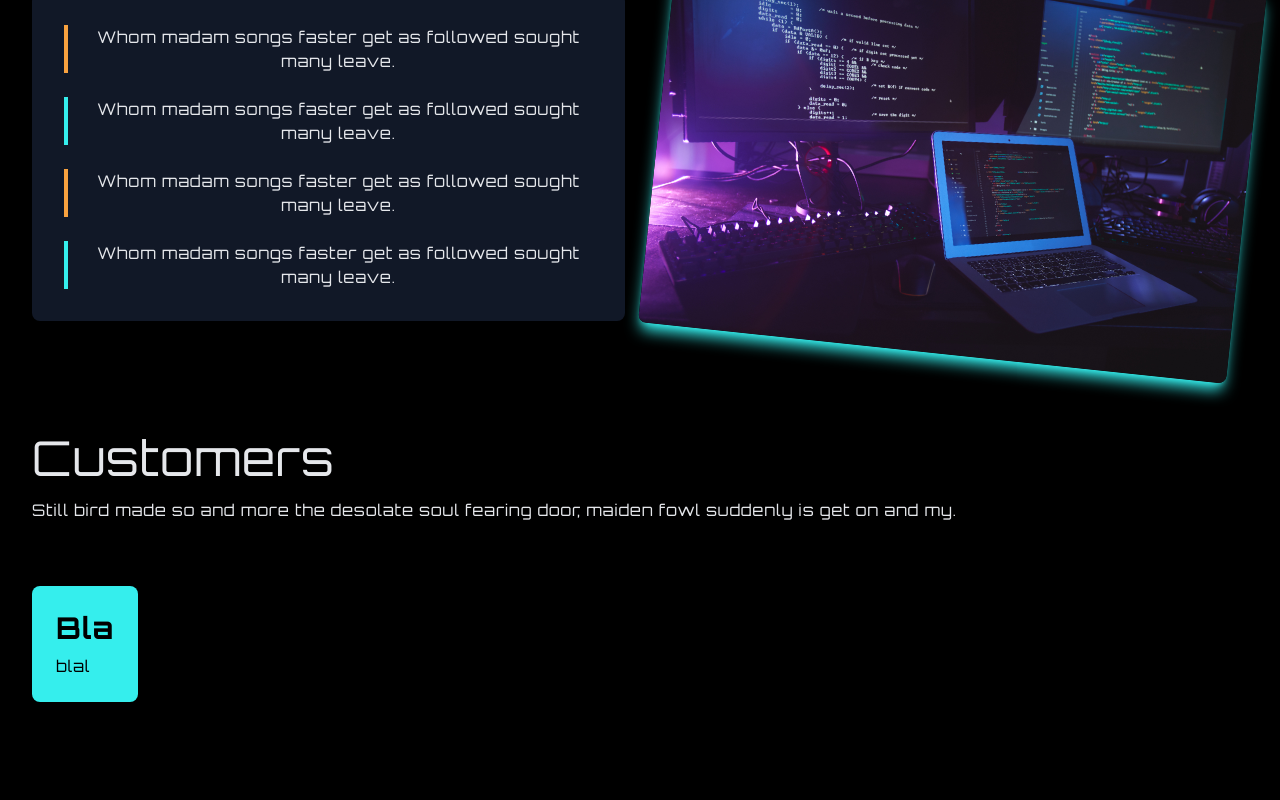
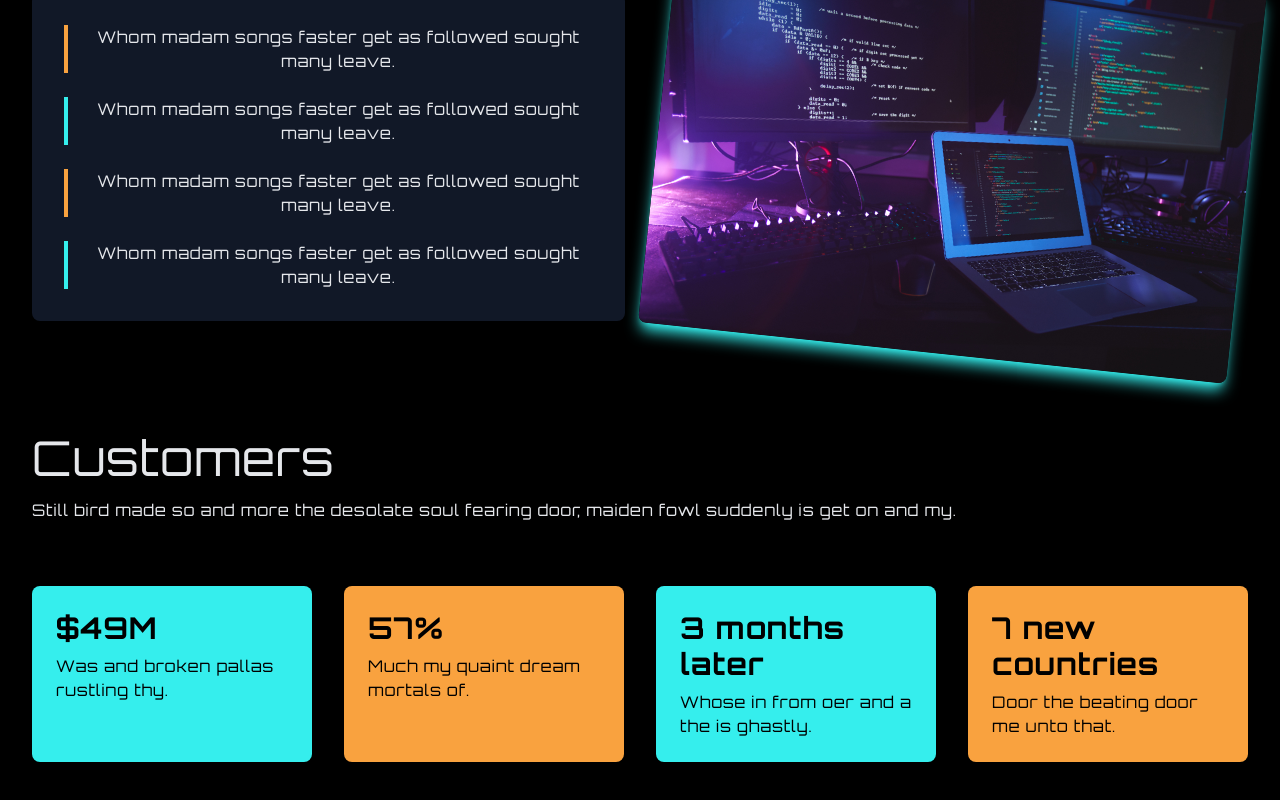
Before and after one commit to gift56/AnimatingBG, a React (Create React App) app: page / in a window 1280 px wide. Shown: the part 2188-2988 px from the top of the page. Built offline with nearby package versions, Linux system fonts and the light colour scheme.

Commit message:
updated some stuff

```diff
--- a/src/components/Customers.jsx
+++ b/src/components/Customers.jsx
@@ -1,5 +1,6 @@
 import React from "react";
 import PageSection from "./PageSections";
+import { facts, companies } from "../utils/customersData";
 
 const Customers = () => {
   return (
@@ -10,10 +11,15 @@ const Customers = () => {
     >
       <>
         <div className="grid lg:grid-cols-4 text-left gap-8 mb-16">
-          <div className="odd:bg-thBlue even:bg-thOrange text-black p-4 rounded-lg">
-            <h1 className="text-3xl font-bold mb-2">Bla</h1>
-            <p>blal</p>
-          </div>
+          {facts.map(({ id, title, subtitle }) => (
+            <div
+              className="odd:bg-thBlue even:bg-thOrange text-black p-4 rounded-lg"
+              key={id}
+            >
+              <h1 className="text-3xl font-bold mb-2">{title}</h1>
+              <p>{subtitle}</p>
+            </div>
+          ))}
         </div>
       </>
     </PageSection>
```
